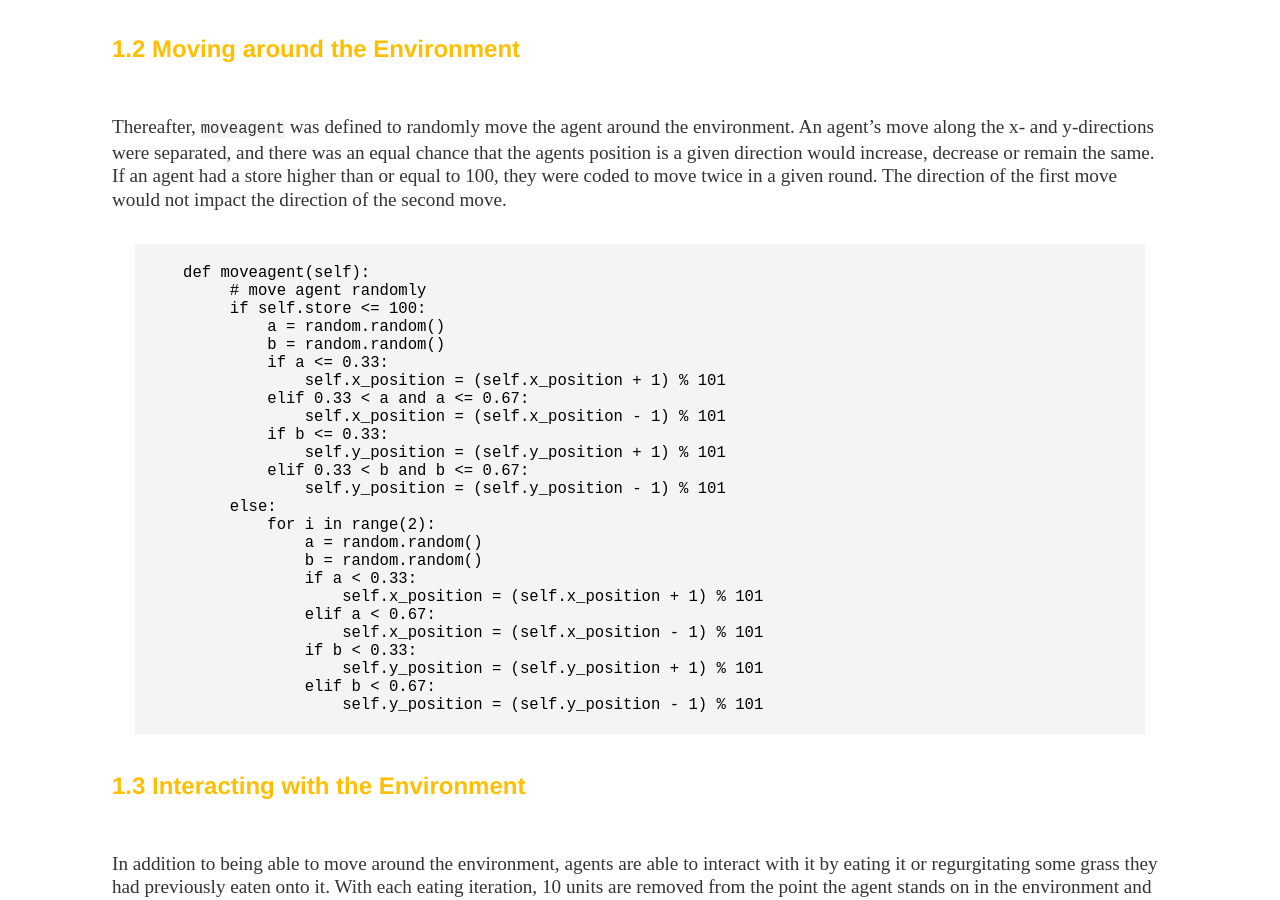
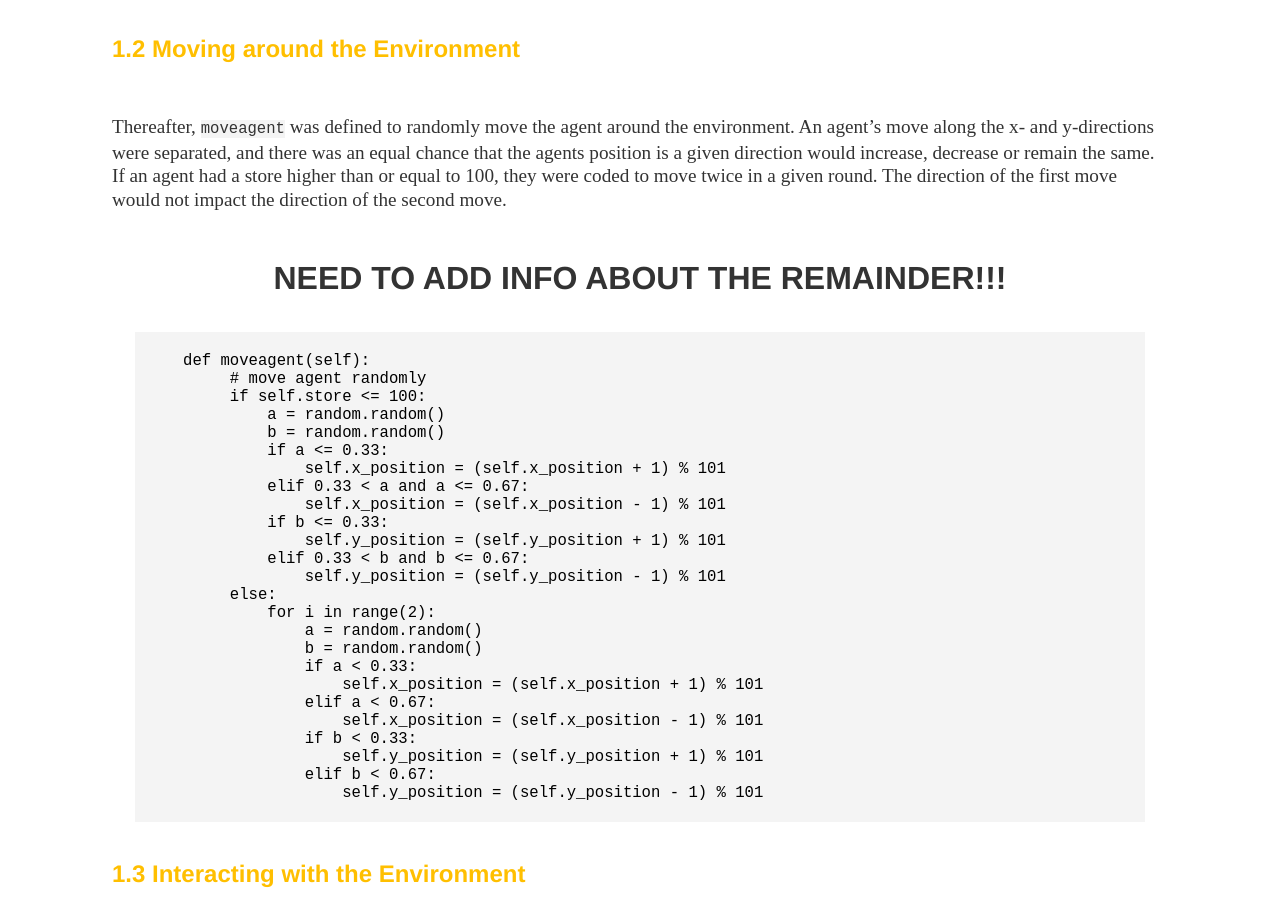
Before and after one commit to lena-kilian/lena-kilian.github.io, a Jekyll site: the page built from abm/index.md, in a window 1280 px wide and 900 px high, scrolled down 1631 px. Built offline with Jekyll 4.4.1, drawn with Linux system fonts in a browser that asks for light colours; our own code applies the rules of GitHub Pages for plain Markdown files.

Commit message:
Update index.md

````diff
--- a/abm/index.md
+++ b/abm/index.md
@@ -45,6 +45,7 @@ class Agents:
 
 Thereafter, `moveagent` was defined to randomly move the agent around the environment. An agent's move along the x- and y-directions were separated, and there was an equal chance that the agents position is a given direction would increase, decrease or remain the same. If an agent had a store higher than or equal to 100, they were coded to move twice in a given round. The direction of the first move would not impact the direction of the second move.
 
+# NEED TO ADD INFO ABOUT THE REMAINDER!!!
 
 ```
    def moveagent(self):
````
